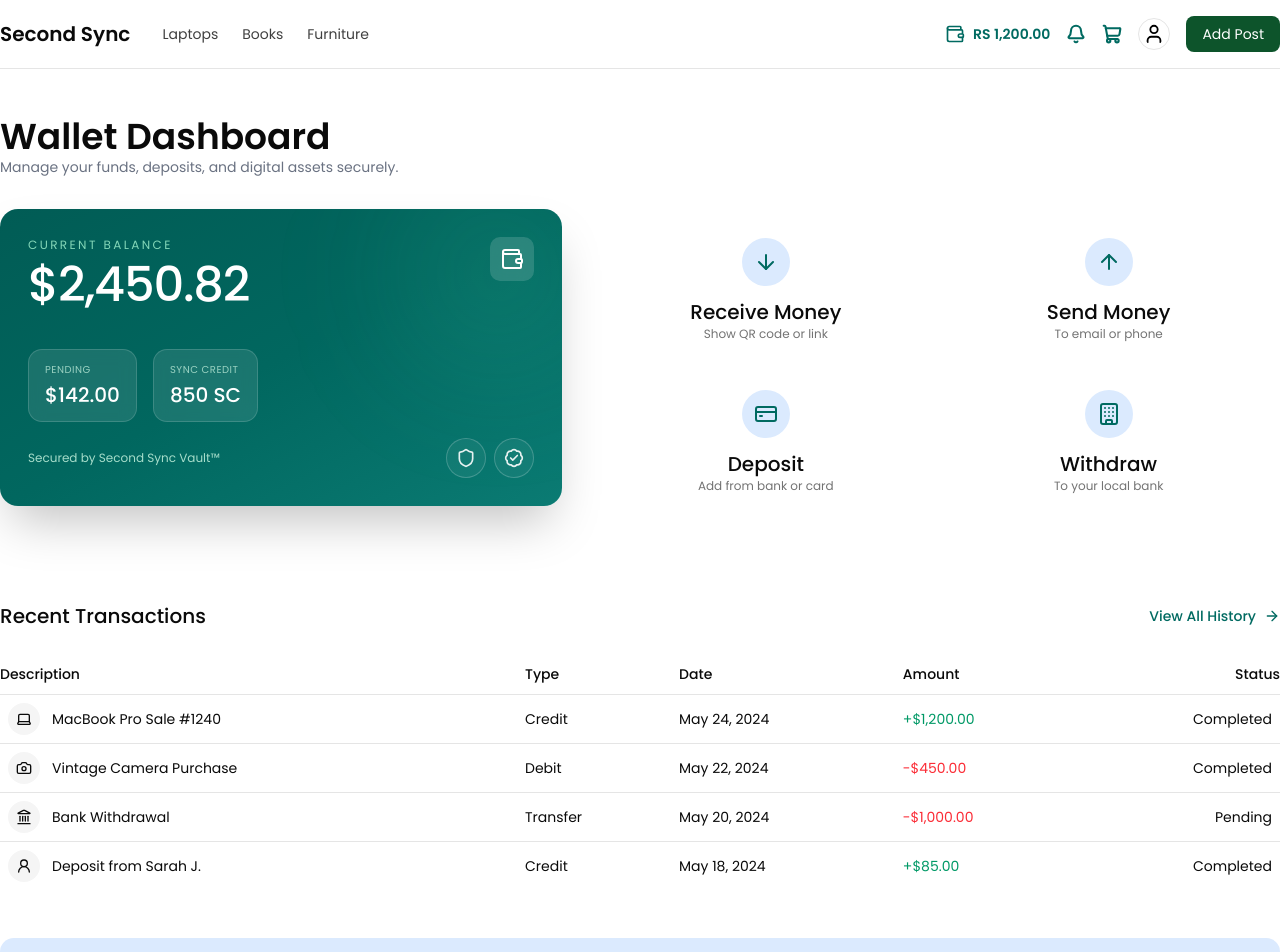
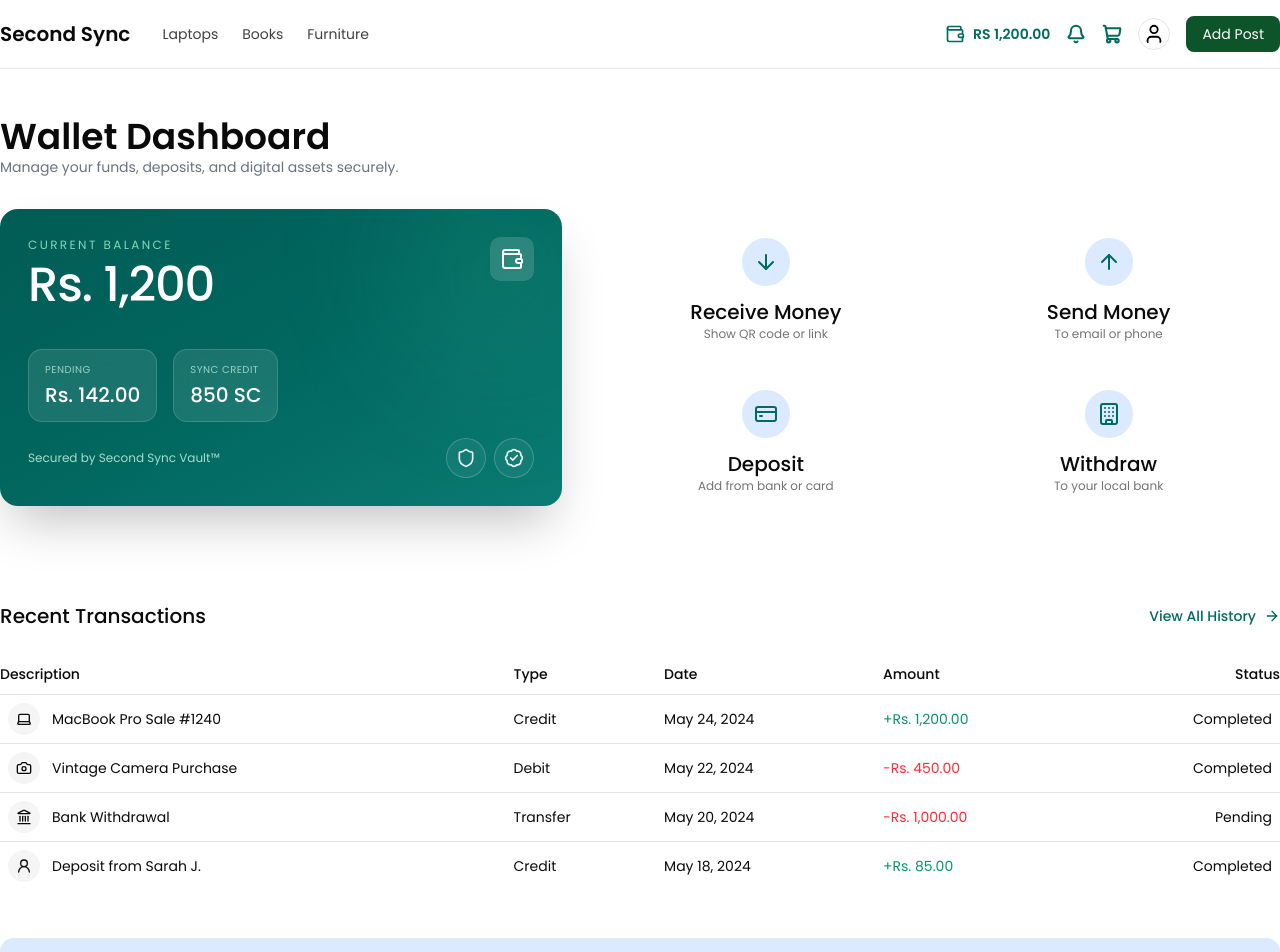
Before and after one commit to megapoudel-ops/Second_hand_market_management_system, a React (Vite) app: page /payments in a window 1280 px wide. Shown: the top 952 px of the page. Built offline with nearby package versions, Linux system fonts and the light colour scheme.

Commit message:
ui fixes

```diff
--- a/src/components/Navbar.tsx
+++ b/src/components/Navbar.tsx
@@ -60,7 +60,7 @@ const Navbar = () => {
                         <ShoppingCart className='size-5' strokeWidth={2.5} />
                     </Link>
 
-                    <User className='text-black border rounded-full p-1 size-8' />
+                    <Link to={'/login'}><User className='text-black border rounded-full p-1 size-8' /></Link>
 
                     <button className='text-sm bg-green-900 text-white rounded-md px-4 py-2 hover:opacity-90 transition'>
                         Add Post
--- a/src/components/Payments/PaymentCard.tsx
+++ b/src/components/Payments/PaymentCard.tsx
@@ -15,7 +15,7 @@ export default function PaymentCard() {
                     </p>
 
                     <h1 className="mt-2 text-5xl font-medium tracking-tight">
-                        $2,450.82
+                        Rs. 1,200
                     </h1>
                 </div>
 
@@ -32,7 +32,7 @@ export default function PaymentCard() {
                         Pending
                     </p>
 
-                    <h3 className="mt-1 text-xl font-medium">$142.00</h3>
+                    <h3 className="mt-1 text-xl font-medium">Rs. 142.00</h3>
                 </div>
 
                 <div className="rounded-xl border border-white/15 bg-white/10 px-4 py-3 backdrop-blur-sm">
--- a/src/pages/Cart.tsx
+++ b/src/pages/Cart.tsx
@@ -67,7 +67,7 @@ export default function Cart() {
                                 </div>
 
                                 <p className="text-lg font-medium">
-                                    $1,899.00
+                                    Rs. 1,899.00
                                 </p>
                             </div>
                         </div>
@@ -124,7 +124,7 @@ export default function Cart() {
                                 </div>
 
                                 <p className="text-lg font-medium">
-                                    $1,350.00
+                                    Rs. 1,350.00
                                 </p>
                             </div>
                         </div>
@@ -151,7 +151,7 @@ export default function Cart() {
 
                         <div className="flex justify-between">
                             <span>Subtotal</span>
-                            <span>$3,249.00</span>
+                            <span>Rs. 3,249.00</span>
                         </div>
 
                         <div className="flex justify-between">
@@ -164,7 +164,7 @@ export default function Cart() {
 
                         <div className="flex justify-between">
                             <span>Tax</span>
-                            <span>$268.05</span>
+                            <span>Rs. 268.05</span>
                         </div>
                     </div>
 
@@ -172,7 +172,7 @@ export default function Cart() {
 
                     <div className="flex justify-between font-semibold text-lg">
                         <span>Total</span>
-                        <span>$3,517.05</span>
+                        <span>Rs. 3,517.05</span>
                     </div>
 
                     <button
--- a/src/pages/Home.tsx
+++ b/src/pages/Home.tsx
@@ -50,14 +50,14 @@ const Home = () => {
 
             <div className="flex flex-col sm:flex-row items-start sm:items-center gap-4 pt-2">
               <Link
-                to="/categories"
+                to="/laptops"
                 className="bg-green-900 text-white px-6 py-3 rounded-lg text-sm font-medium hover:opacity-90 transition"
               >
                 Explore Marketplace
               </Link>
 
               <Link
-                to="/about"
+                to="/"
                 className="text-(--primary-color) text-sm font-medium flex items-center gap-2"
               >
                 Learn More
--- a/src/pages/Payments.tsx
+++ b/src/pages/Payments.tsx
@@ -21,7 +21,7 @@ const Payments = () => {
             description: "MacBook Pro Sale #1240",
             type: "Credit",
             date: "May 24, 2024",
-            amount: "+$1,200.00",
+            amount: "+Rs. 1,200.00",
             status: "Completed",
             icon: Laptop,
         },
@@ -30,7 +30,7 @@ const Payments = () => {
             description: "Vintage Camera Purchase",
             type: "Debit",
             date: "May 22, 2024",
-            amount: "-$450.00",
+            amount: "-Rs. 450.00",
             status: "Completed",
             icon: Camera,
         },
@@ -39,7 +39,7 @@ const Payments = () => {
             description: "Bank Withdrawal",
             type: "Transfer",
             date: "May 20, 2024",
-            amount: "-$1,000.00",
+            amount: "-Rs. 1,000.00",
             status: "Pending",
             icon: Landmark,
         },
@@ -48,7 +48,7 @@ const Payments = () => {
             description: "Deposit from Sarah J.",
             type: "Credit",
             date: "May 18, 2024",
-            amount: "+$85.00",
+            amount: "+Rs. 85.00",
             status: "Completed",
             icon: UserRound,
         },
```
